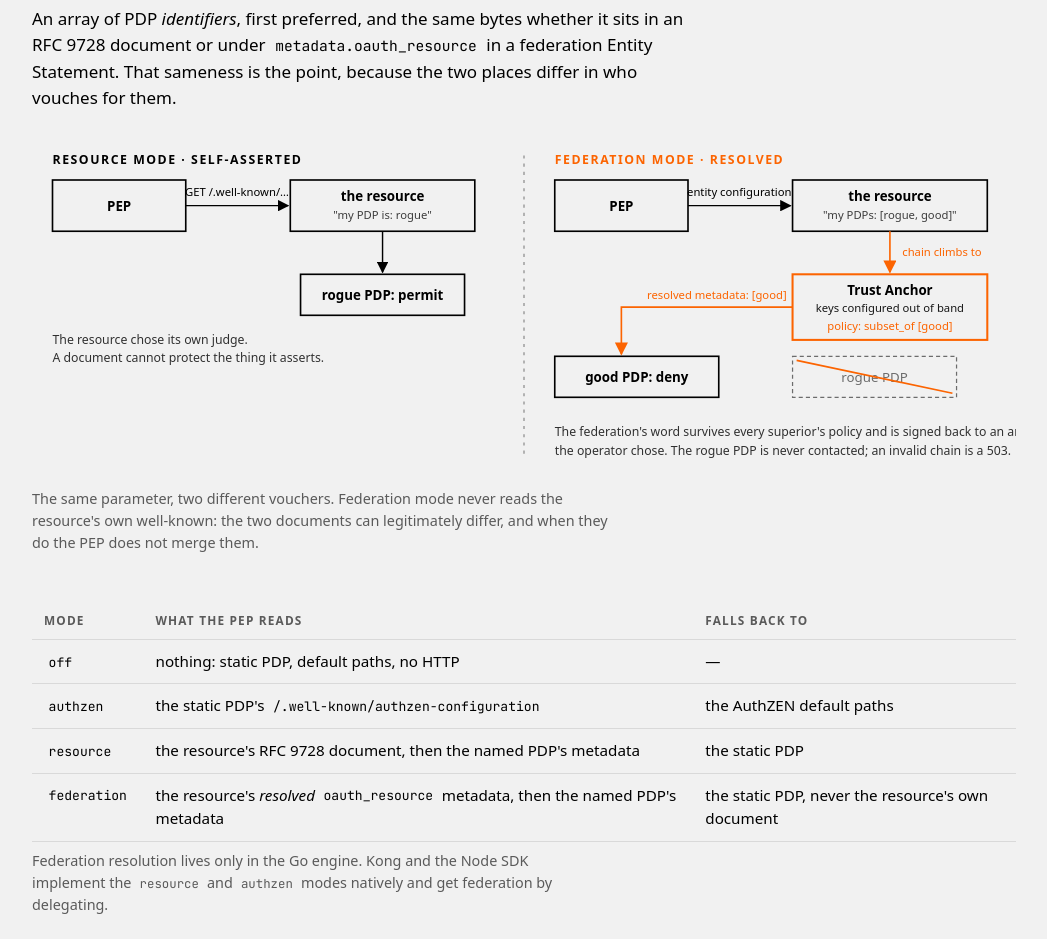
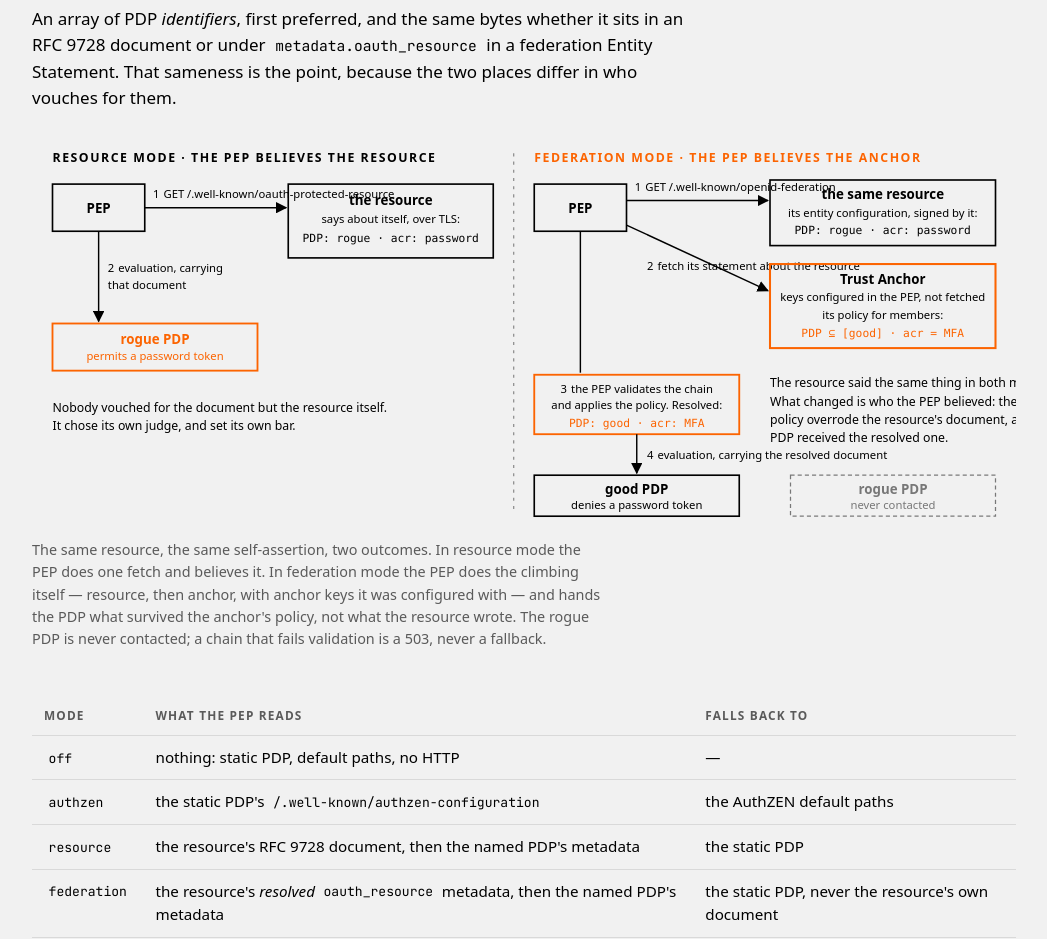
Before and after one commit to ID-Partners/idp-auth-peps, a plain HTML site: page docs/overview.html in a window 1280 px wide. Shown: the part 3340-4279 px from the top of the page, without its empty margins (116-1163 px from the left). Drawn offline with Linux system fonts and the light colour scheme.

Commit message:
overview: redraw the resource-versus-federation figure as a sequence
Read in order, the old drawing described a request nobody makes: the
resource appeared to climb to the anchor and the anchor appeared to call
the PDP. The PEP does every step. Now both panels show the same resource
making the same self-assertion, numbered fetches all originating at the
PEP, what came back written inside each box, and the resolved document
- PDP and acr floor - handed to the PDP in federation mode.

Co-Authored-By: Claude Fable 5.1 <noreply@anthropic.com>

```diff
--- a/docs/overview.html
+++ b/docs/overview.html
@@ -232,54 +232,84 @@ footer .wrap{display:flex;justify-content:space-between;flex-wrap:wrap;gap:12px}
     <pre><code>"authzen_policy_decision_points": ["https://pdp.example"]</code></pre>
     <p class="measure">An array of PDP <em>identifiers</em>, first preferred, and the same bytes whether it sits in an RFC 9728 document or under <code>metadata.oauth_resource</code> in a federation Entity Statement. That sameness is the point, because the two places differ in who vouches for them.</p>
     <figure>
-      <svg viewBox="0 0 960 330" role="img" aria-label="In resource mode the PEP reads the resource's own well-known, which can name a rogue PDP. In federation mode the PEP resolves the resource's chain to a configured Trust Anchor whose policy strips the rogue PDP, and the rogue is never contacted.">
+      <svg viewBox="0 0 960 380" role="img" aria-label="Two panels, one resource that names a rogue PDP and says a password is enough. Resource mode: step 1, the PEP fetches the resource's own well-known document; step 2, the PEP believes it and sends the evaluation to the rogue PDP, which permits. Federation mode: step 1, the PEP fetches the resource's entity configuration, which says the same thing; step 2, the PEP fetches the trust anchor's statement about the resource, using anchor keys configured in the PEP, and its policy restricts the PDP to the good one and sets the acr to MFA; step 3, the PEP validates the chain and resolves the metadata: PDP good, acr MFA; step 4, the PEP sends the evaluation, with the resolved document, to the good PDP, which denies the password token. The rogue PDP is never contacted.">
         <defs>
           <marker id="ah2" viewBox="0 0 10 10" refX="9" refY="5" markerWidth="8" markerHeight="8" orient="auto-start-reverse"><path d="M0 0L10 5L0 10z" fill="currentColor"/></marker>
-          <marker id="ah2O" viewBox="0 0 10 10" refX="9" refY="5" markerWidth="8" markerHeight="8" orient="auto-start-reverse"><path d="M0 0L10 5L0 10z" fill="#FC6401"/></marker>
         </defs>
-        <g font-family="ui-sans-serif,system-ui,sans-serif" font-size="13" fill="currentColor">
-          <text x="20" y="24" font-weight="700" font-size="12" letter-spacing="1.5">RESOURCE MODE · SELF-ASSERTED</text>
-          <rect x="20" y="40" width="130" height="50" fill="none" stroke="currentColor" stroke-width="1.6"/>
-          <text x="85" y="70" text-anchor="middle" font-weight="700">PEP</text>
-          <line x1="150" y1="65" x2="250" y2="65" stroke="currentColor" stroke-width="1.4" marker-end="url(#ah2)"/>
-          <text x="200" y="56" text-anchor="middle" font-size="11">GET /.well-known/…</text>
-          <rect x="252" y="40" width="180" height="50" fill="none" stroke="currentColor" stroke-width="1.6"/>
-          <text x="342" y="60" text-anchor="middle" font-weight="700">the resource</text>
-          <text x="342" y="78" text-anchor="middle" font-size="11" opacity=".75">"my PDP is: rogue"</text>
-          <line x1="342" y1="90" x2="342" y2="130" stroke="currentColor" stroke-width="1.4" marker-end="url(#ah2)"/>
-          <rect x="262" y="132" width="160" height="40" fill="none" stroke="currentColor" stroke-width="1.6"/>
-          <text x="342" y="157" text-anchor="middle" font-weight="700">rogue PDP: permit</text>
-          <text x="20" y="200" font-size="12" opacity=".8">The resource chose its own judge.</text>
-          <text x="20" y="218" font-size="12" opacity=".8">A document cannot protect the thing it asserts.</text>
+        <g font-family="ui-sans-serif,system-ui,sans-serif" font-size="12" fill="currentColor">
 
-          <line x1="480" y1="16" x2="480" y2="310" stroke="currentColor" stroke-width="1" stroke-dasharray="3 5" opacity=".5"/>
+          <text x="20" y="22" font-weight="700" font-size="12" letter-spacing="1.5">RESOURCE MODE · THE PEP BELIEVES THE RESOURCE</text>
 
-          <text x="510" y="24" font-weight="700" font-size="12" letter-spacing="1.5" fill="#FC6401">FEDERATION MODE · RESOLVED</text>
-          <rect x="510" y="40" width="130" height="50" fill="none" stroke="currentColor" stroke-width="1.6"/>
-          <text x="575" y="70" text-anchor="middle" font-weight="700">PEP</text>
-          <line x1="640" y1="65" x2="740" y2="65" stroke="currentColor" stroke-width="1.4" marker-end="url(#ah2)"/>
-          <text x="690" y="56" text-anchor="middle" font-size="11">entity configuration</text>
-          <rect x="742" y="40" width="190" height="50" fill="none" stroke="currentColor" stroke-width="1.6"/>
-          <text x="837" y="60" text-anchor="middle" font-weight="700">the resource</text>
-          <text x="837" y="78" text-anchor="middle" font-size="11" opacity=".75">"my PDPs: [rogue, good]"</text>
-          <line x1="837" y1="90" x2="837" y2="130" stroke="#FC6401" stroke-width="1.6" marker-end="url(#ah2O)"/>
-          <text x="849" y="114" font-size="11" fill="#FC6401">chain climbs to</text>
-          <rect x="742" y="132" width="190" height="64" fill="none" stroke="#FC6401" stroke-width="2"/>
-          <text x="837" y="152" text-anchor="middle" font-weight="700">Trust Anchor</text>
-          <text x="837" y="169" text-anchor="middle" font-size="11" opacity=".9">keys configured out of band</text>
-          <text x="837" y="186" text-anchor="middle" font-size="11" fill="#FC6401">policy: subset_of [good]</text>
-          <path d="M742 164 H575 V210" fill="none" stroke="#FC6401" stroke-width="1.6" marker-end="url(#ah2O)"/>
-          <text x="600" y="156" font-size="11" fill="#FC6401">resolved metadata: [good]</text>
-          <rect x="510" y="212" width="160" height="40" fill="none" stroke="currentColor" stroke-width="1.6"/>
-          <text x="590" y="237" text-anchor="middle" font-weight="700">good PDP: deny</text>
-          <rect x="742" y="212" width="160" height="40" fill="none" stroke="currentColor" stroke-width="1.2" stroke-dasharray="4 3" opacity=".55"/>
-          <text x="822" y="237" text-anchor="middle" opacity=".55">rogue PDP</text>
-          <line x1="746" y1="216" x2="898" y2="248" stroke="#FC6401" stroke-width="1.6"/>
-          <text x="510" y="290" font-size="12" opacity=".8">The federation's word survives every superior's policy and is signed back to an anchor</text>
-          <text x="510" y="308" font-size="12" opacity=".8">the operator chose. The rogue PDP is never contacted; an invalid chain is a 503.</text>
+          <rect x="20" y="44" width="90" height="46" fill="none" stroke="currentColor" stroke-width="1.6"/>
+          <text x="65" y="72" text-anchor="middle" font-weight="700" font-size="13">PEP</text>
+
+          <line x1="110" y1="67" x2="248" y2="67" stroke="currentColor" stroke-width="1.4" marker-end="url(#ah2)"/>
+          <text x="118" y="58" font-size="11">1&#8202; GET /.well-known/oauth-protected-resource</text>
+
+          <rect x="250" y="44" width="200" height="72" fill="none" stroke="currentColor" stroke-width="1.6"/>
+          <text x="350" y="64" text-anchor="middle" font-weight="700" font-size="13">the resource</text>
+          <text x="350" y="82" text-anchor="middle" font-size="11">says about itself, over TLS:</text>
+          <text x="350" y="100" text-anchor="middle" font-size="11" font-family="ui-monospace,Menlo,monospace">PDP: rogue · acr: password</text>
+
+          <line x1="65" y1="90" x2="65" y2="178" stroke="currentColor" stroke-width="1.4" marker-end="url(#ah2)"/>
+          <text x="74" y="130" font-size="11">2&#8202; evaluation, carrying</text>
+          <text x="74" y="146" font-size="11">that document</text>
+
+          <rect x="20" y="180" width="200" height="46" fill="none" stroke="#FC6401" stroke-width="1.8"/>
+          <text x="120" y="200" text-anchor="middle" font-weight="700" font-size="13" fill="#FC6401">rogue PDP</text>
+          <text x="120" y="216" text-anchor="middle" font-size="11" fill="#FC6401">permits a password token</text>
+
+          <text x="20" y="266" font-size="12">Nobody vouched for the document but the resource itself.</text>
+          <text x="20" y="284" font-size="12">It chose its own judge, and set its own bar.</text>
+
+          <line x1="470" y1="14" x2="470" y2="366" stroke="currentColor" stroke-width="1" stroke-dasharray="3 5" opacity=".5"/>
+
+          <text x="490" y="22" font-weight="700" font-size="12" letter-spacing="1.5" fill="#FC6401">FEDERATION MODE · THE PEP BELIEVES THE ANCHOR</text>
+
+          <rect x="490" y="44" width="90" height="46" fill="none" stroke="currentColor" stroke-width="1.6"/>
+          <text x="535" y="72" text-anchor="middle" font-weight="700" font-size="13">PEP</text>
+
+          <line x1="580" y1="60" x2="718" y2="60" stroke="currentColor" stroke-width="1.4" marker-end="url(#ah2)"/>
+          <text x="588" y="51" font-size="11">1&#8202; GET /.well-known/openid-federation</text>
+
+          <rect x="720" y="40" width="220" height="64" fill="none" stroke="currentColor" stroke-width="1.6"/>
+          <text x="830" y="59" text-anchor="middle" font-weight="700" font-size="13">the same resource</text>
+          <text x="830" y="76" text-anchor="middle" font-size="11">its entity configuration, signed by it:</text>
+          <text x="830" y="93" text-anchor="middle" font-size="11" font-family="ui-monospace,Menlo,monospace">PDP: rogue · acr: password</text>
+
+          <path d="M580 84 L718 148" fill="none" stroke="currentColor" stroke-width="1.4" marker-end="url(#ah2)"/>
+          <text x="600" y="128" font-size="11">2&#8202; fetch its statement about the resource</text>
+
+          <rect x="720" y="122" width="220" height="82" fill="none" stroke="#FC6401" stroke-width="2"/>
+          <text x="830" y="141" text-anchor="middle" font-weight="700" font-size="13">Trust Anchor</text>
+          <text x="830" y="158" text-anchor="middle" font-size="11">keys configured in the PEP, not fetched</text>
+          <text x="830" y="176" text-anchor="middle" font-size="11">its policy for members:</text>
+          <text x="830" y="193" text-anchor="middle" font-size="11" font-family="ui-monospace,Menlo,monospace" fill="#FC6401">PDP ⊆ [good] · acr = MFA</text>
+
+          <line x1="535" y1="90" x2="535" y2="228" stroke="currentColor" stroke-width="1.4"/>
+          <rect x="490" y="230" width="200" height="58" fill="none" stroke="#FC6401" stroke-width="1.8"/>
+          <text x="590" y="248" text-anchor="middle" font-size="11">3&#8202; the PEP validates the chain</text>
+          <text x="590" y="263" text-anchor="middle" font-size="11">and applies the policy. Resolved:</text>
+          <text x="590" y="281" text-anchor="middle" font-size="11" font-family="ui-monospace,Menlo,monospace" fill="#FC6401">PDP: good · acr: MFA</text>
+
+          <line x1="590" y1="288" x2="590" y2="326" stroke="currentColor" stroke-width="1.4" marker-end="url(#ah2)"/>
+          <text x="600" y="312" font-size="11">4&#8202; evaluation, carrying the resolved document</text>
+
+          <rect x="490" y="328" width="200" height="40" fill="none" stroke="currentColor" stroke-width="1.6"/>
+          <text x="590" y="346" text-anchor="middle" font-weight="700" font-size="13">good PDP</text>
+          <text x="590" y="361" text-anchor="middle" font-size="11">denies a password token</text>
+
+          <rect x="740" y="328" width="200" height="40" fill="none" stroke="currentColor" stroke-width="1.2" stroke-dasharray="4 3" opacity=".5"/>
+          <text x="840" y="346" text-anchor="middle" font-weight="700" font-size="13" opacity=".5">rogue PDP</text>
+          <text x="840" y="361" text-anchor="middle" font-size="11" opacity=".5">never contacted</text>
+
+          <text x="720" y="242" font-size="12">The resource said the same thing in both modes.</text>
+          <text x="720" y="260" font-size="12">What changed is who the PEP believed: the anchor's</text>
+          <text x="720" y="278" font-size="12">policy overrode the resource's document, and the</text>
+          <text x="720" y="296" font-size="12">PDP received the resolved one.</text>
         </g>
       </svg>
-      <figcaption>The same parameter, two different vouchers. Federation mode never reads the resource's own well-known: the two documents can legitimately differ, and when they do the PEP does not merge them.</figcaption>
+      <figcaption>The same resource, the same self-assertion, two outcomes. In resource mode the PEP does one fetch and believes it. In federation mode the PEP does the climbing itself — resource, then anchor, with anchor keys it was configured with — and hands the PDP what survived the anchor's policy, not what the resource wrote. The rogue PDP is never contacted; a chain that fails validation is a 503, never a fallback.</figcaption>
     </figure>
     <div class="wide">
     <table>
```
